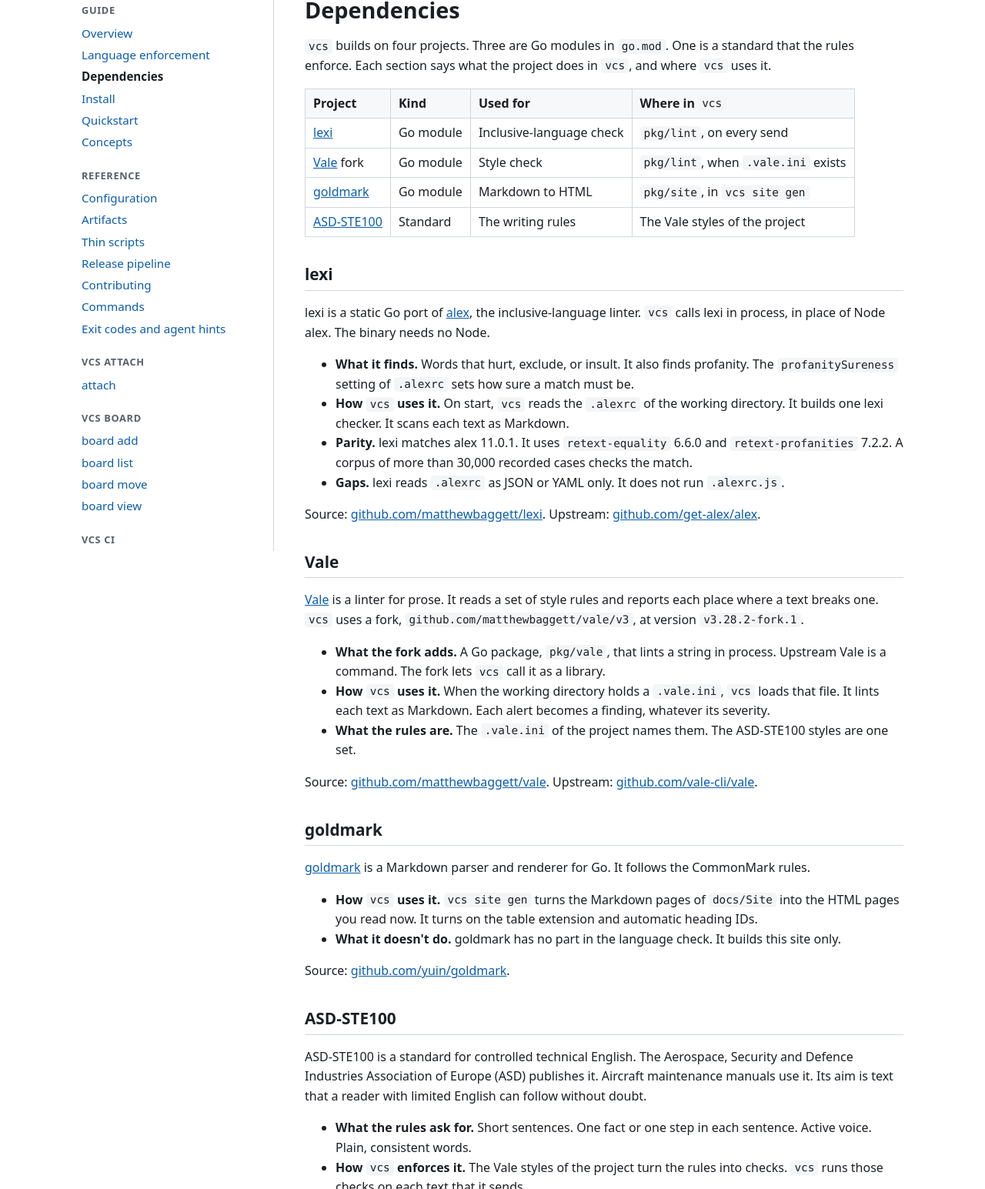
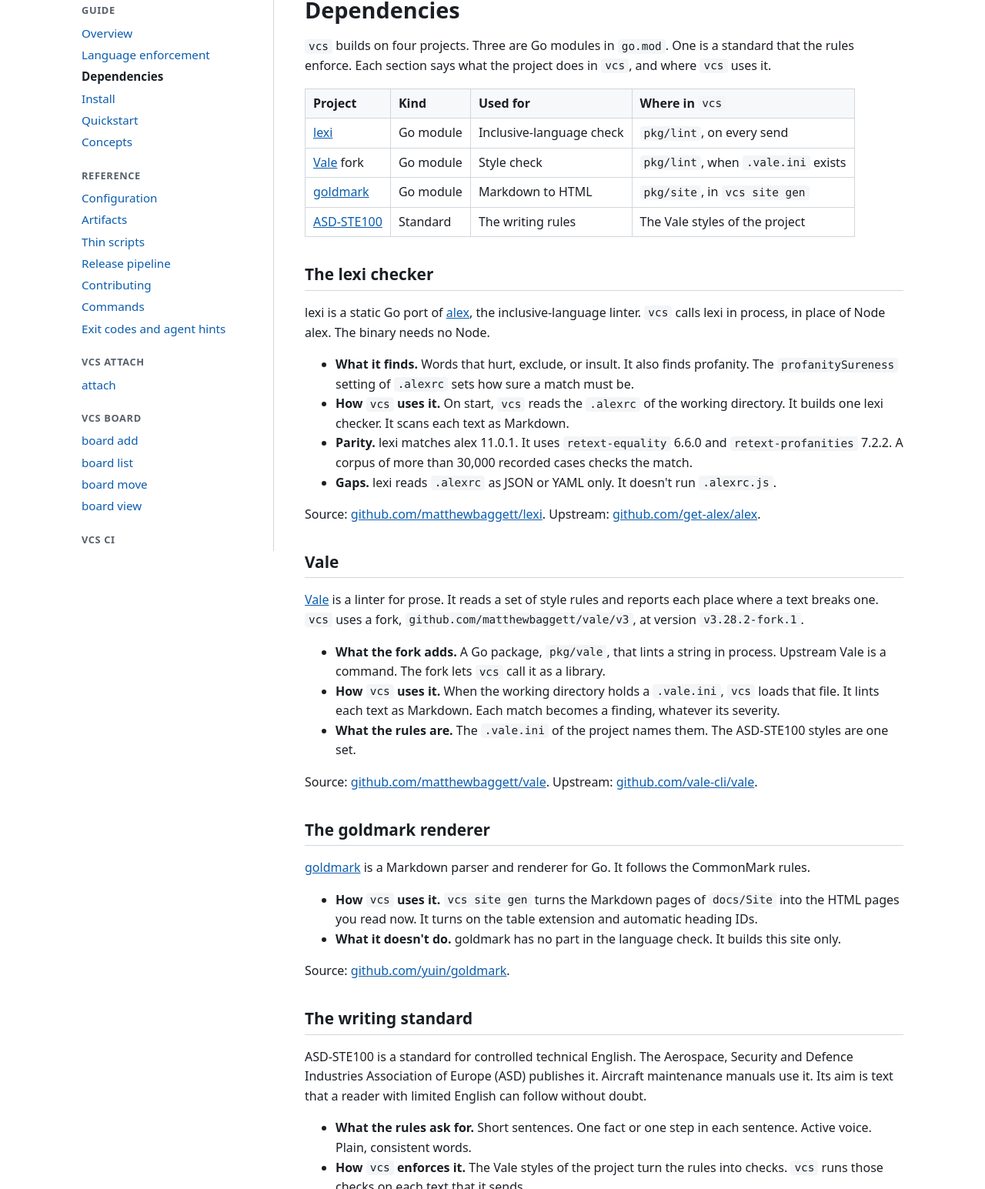
Before and after one commit to matthewbaggett/vcs, a plain HTML site: page site/dependencies.html in a window 1280 px wide. Shown: the part 85-1630 px from the top of the page at 77% size. Drawn offline with Linux system fonts and the light colour scheme.

Commit message:
Fix the prose lint findings of the new site pages
Use contractions, name each match a match, and give each heading sentence-style case without an acronym.
Rebuild the site.

```diff
--- a/site/dependencies.html
+++ b/site/dependencies.html
@@ -49,7 +49,7 @@ enforce. Each section says what the project does in <code>vcs</code>, and where
 </tr>
 </tbody>
 </table>
-<h2 id="lexi">lexi</h2>
+<h2 id="the-lexi-checker">The lexi checker</h2>
 <p>lexi is a static Go port of <a href="https://github.com/get-alex/alex">alex</a>, the inclusive-language
 linter. <code>vcs</code> calls lexi in process, in place of Node alex. The binary needs no Node.</p>
 <ul>
@@ -59,7 +59,7 @@ linter. <code>vcs</code> calls lexi in process, in place of Node alex. The binar
 one lexi checker. It scans each text as Markdown.</li>
 <li><strong>Parity.</strong> lexi matches alex 11.0.1. It uses <code>retext-equality</code> 6.6.0 and <code>retext-profanities</code>
 7.2.2. A corpus of more than 30,000 recorded cases checks the match.</li>
-<li><strong>Gaps.</strong> lexi reads <code>.alexrc</code> as JSON or YAML only. It does not run <code>.alexrc.js</code>.</li>
+<li><strong>Gaps.</strong> lexi reads <code>.alexrc</code> as JSON or YAML only. It doesn't run <code>.alexrc.js</code>.</li>
 </ul>
 <p>Source: <a href="https://github.com/matthewbaggett/lexi">github.com/matthewbaggett/lexi</a>. Upstream:
 <a href="https://github.com/get-alex/alex">github.com/get-alex/alex</a>.</p>
@@ -71,13 +71,13 @@ at version <code>v3.28.2-fork.1</code>.</p>
 <li><strong>What the fork adds.</strong> A Go package, <code>pkg/vale</code>, that lints a string in process. Upstream Vale
 is a command. The fork lets <code>vcs</code> call it as a library.</li>
 <li><strong>How <code>vcs</code> uses it.</strong> When the working directory holds a <code>.vale.ini</code>, <code>vcs</code> loads that file. It
-lints each text as Markdown. Each alert becomes a finding, whatever its severity.</li>
+lints each text as Markdown. Each match becomes a finding, whatever its severity.</li>
 <li><strong>What the rules are.</strong> The <code>.vale.ini</code> of the project names them. The ASD-STE100 styles are
 one set.</li>
 </ul>
 <p>Source: <a href="https://github.com/matthewbaggett/vale">github.com/matthewbaggett/vale</a>. Upstream:
 <a href="https://github.com/vale-cli/vale">github.com/vale-cli/vale</a>.</p>
-<h2 id="goldmark">goldmark</h2>
+<h2 id="the-goldmark-renderer">The goldmark renderer</h2>
 <p><a href="https://github.com/yuin/goldmark">goldmark</a> is a Markdown parser and renderer for Go. It follows
 the CommonMark rules.</p>
 <ul>
@@ -86,7 +86,7 @@ you read now. It turns on the table extension and automatic heading IDs.</li>
 <li><strong>What it doesn't do.</strong> goldmark has no part in the language check. It builds this site only.</li>
 </ul>
 <p>Source: <a href="https://github.com/yuin/goldmark">github.com/yuin/goldmark</a>.</p>
-<h2 id="asd-ste100">ASD-STE100</h2>
+<h2 id="the-writing-standard">The writing standard</h2>
 <p>ASD-STE100 is a standard for controlled technical English. The Aerospace, Security and Defence
 Industries Association of Europe (ASD) publishes it. Aircraft maintenance manuals use it. Its aim
 is text that a reader with limited English can follow without doubt.</p>
```
Also changed, not shown: site/index.html (+2 -2 lines), site/language-enforcement.html (+4 -4 lines), 3 other files.
